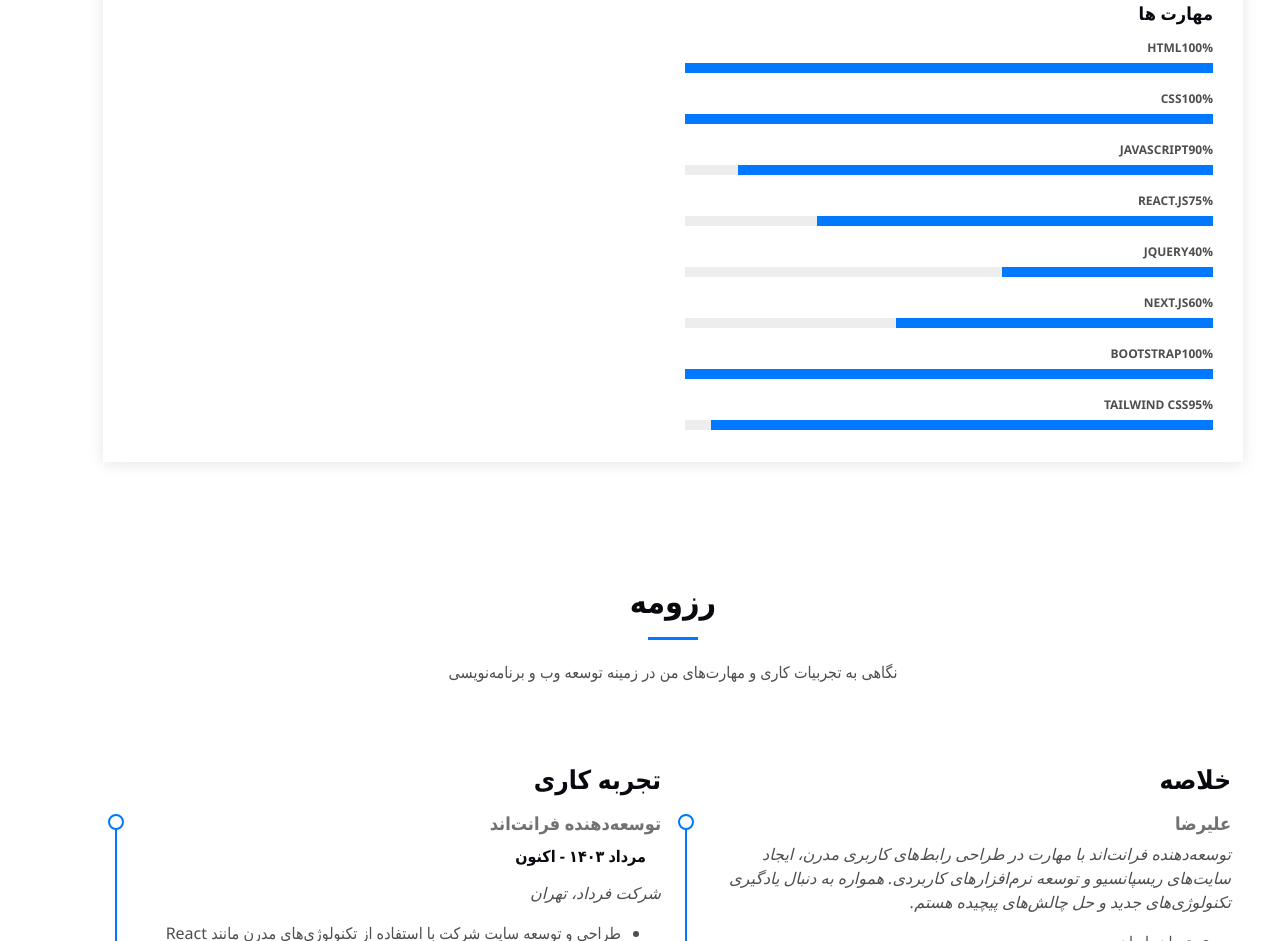
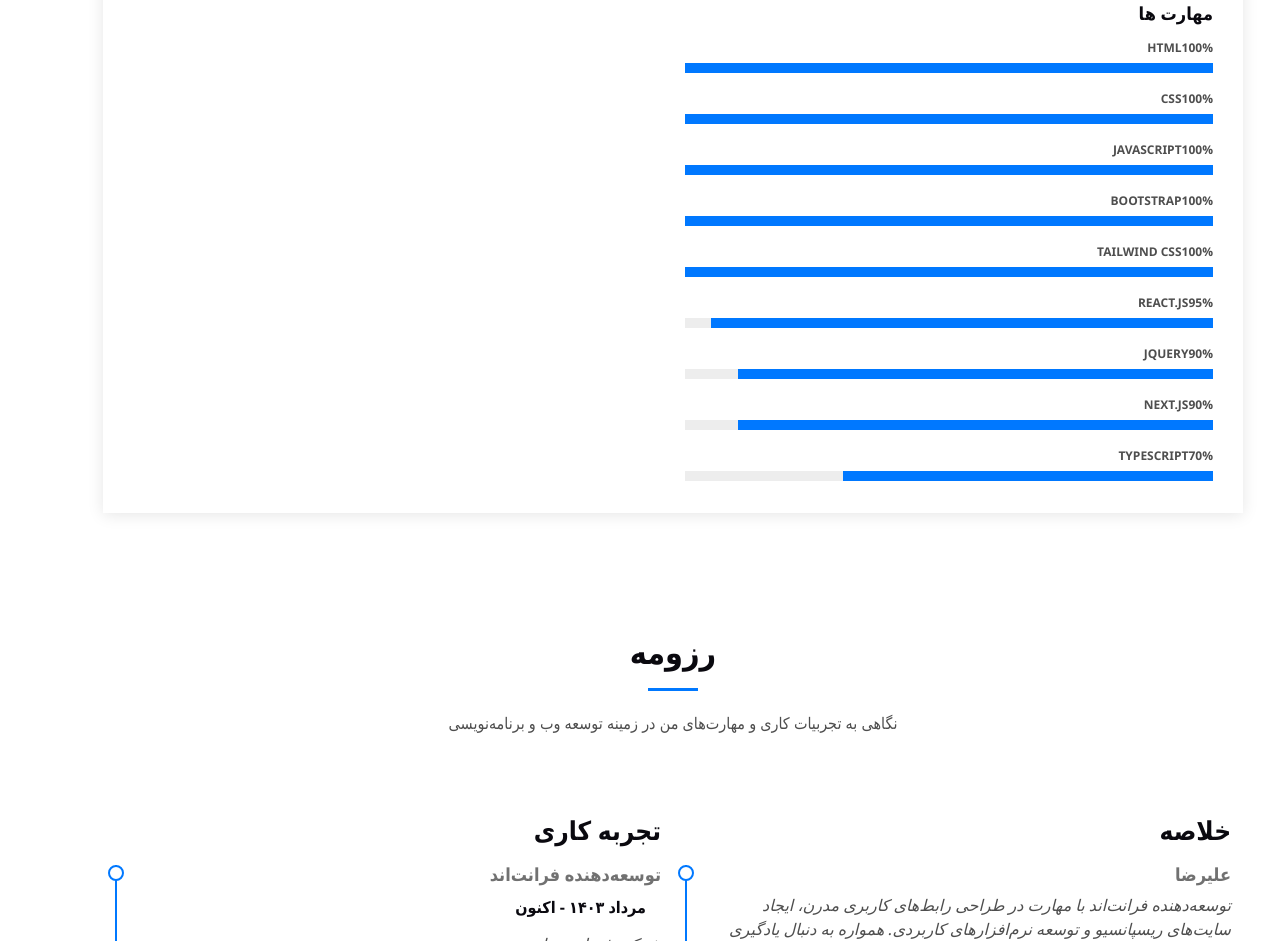
Before and after one commit to Alirezacody/Resume-, a plain HTML site: page index.html in a window 1280 px wide. Shown: the part 1168-2109 px from the top of the page. Drawn offline with Linux system fonts and the light colour scheme.

Commit message:
edit skills

```diff
--- a/index.html
+++ b/index.html
@@ -172,11 +172,11 @@
                   >
                   <div class="progress-bar-wrap">
                     <div
-                      class="progress-bar"
-                      role="progressbar"
-                      aria-valuenow="100"
-                      aria-valuemin="0"
-                      aria-valuemax="100"
+                    class="progress-bar"
+                    role="progressbar"
+                    aria-valuenow="100"
+                    aria-valuemin="0"
+                    aria-valuemax="100"
                     ></div>
                   </div>
                 </div>
@@ -184,7 +184,68 @@
 
                 <div class="progress">
                   <span class="skill"
-                    ><span>JavaScript</span> <i class="val">90%</i></span
+                  ><span>JavaScript</span> <i class="val">100%</i></span
+                  >
+                  <div class="progress-bar-wrap">
+                    <div
+                      class="progress-bar"
+                      role="progressbar"
+                      aria-valuenow="100"
+                      aria-valuemin="0"
+                      aria-valuemax="100"
+                      ></div>
+                    </div>
+                  </div>
+                  <!-- End Skills Item -->
+                  <div class="progress">
+                    <span class="skill"
+                      ><span>Bootstrap</span> <i class="val">100%</i></span
+                    >
+                    <div class="progress-bar-wrap">
+                      <div
+                        class="progress-bar"
+                        role="progressbar"
+                        aria-valuenow="100"
+                        aria-valuemin="0"
+                        aria-valuemax="100"
+                      ></div>
+                    </div>
+                  </div>
+
+                  <div class="progress">
+                    <span class="skill"
+                      ><span>Tailwind Css</span> <i class="val">100%</i></span
+                    >
+                    <div class="progress-bar-wrap">
+                      <div
+                        class="progress-bar"
+                        role="progressbar"
+                        aria-valuenow="100"
+                        aria-valuemin="0"
+                        aria-valuemax="100"
+                      ></div>
+                    </div>
+                  </div>
+
+                  <div class="progress">
+                    <span class="skill"
+                    ><span>React.js</span> <i class="val">95%</i></span
+                    >
+                    <div class="progress-bar-wrap">
+                      <div
+                      class="progress-bar"
+                      role="progressbar"
+                      aria-valuenow="95"
+                      aria-valuemin="0"
+                      aria-valuemax="100"
+                      ></div>
+                    </div>
+                </div>
+                <!-- End Skills Item -->
+
+                <div class="progress">
+                  <span class="skill"
+                    ><span>Jquery</span> <i class="val">90%</i></span
                   >
                   <div class="progress-bar-wrap">
                     <div
@@ -200,13 +261,13 @@
 
                 <div class="progress">
                   <span class="skill"
-                    ><span>React.js</span> <i class="val">75%</i></span
+                    ><span>NEXT.js</span> <i class="val">90%</i></span
                   >
                   <div class="progress-bar-wrap">
                     <div
                       class="progress-bar"
                       role="progressbar"
-                      aria-valuenow="75"
+                      aria-valuenow="90"
                       aria-valuemin="0"
                       aria-valuemax="100"
                     ></div>
@@ -214,63 +275,18 @@
                 </div>
                 <!-- End Skills Item -->
 
+                <!-- End Skills Item -->
+
+
                 <div class="progress">
                   <span class="skill"
-                    ><span>Jquery</span> <i class="val">40%</i></span
+                    ><span>TypeScript</span> <i class="val">70%</i></span
                   >
                   <div class="progress-bar-wrap">
                     <div
                       class="progress-bar"
                       role="progressbar"
-                      aria-valuenow="40"
-                      aria-valuemin="0"
-                      aria-valuemax="100"
-                    ></div>
-                  </div>
-                </div>
-                <!-- End Skills Item -->
-
-                <div class="progress">
-                  <span class="skill"
-                    ><span>NEXT.js</span> <i class="val">60%</i></span
-                  >
-                  <div class="progress-bar-wrap">
-                    <div
-                      class="progress-bar"
-                      role="progressbar"
-                      aria-valuenow="60"
-                      aria-valuemin="0"
-                      aria-valuemax="100"
-                    ></div>
-                  </div>
-                </div>
-                <!-- End Skills Item -->
-
-                <div class="progress">
-                  <span class="skill"
-                    ><span>Bootstrap</span> <i class="val">100%</i></span
-                  >
-                  <div class="progress-bar-wrap">
-                    <div
-                      class="progress-bar"
-                      role="progressbar"
-                      aria-valuenow="100"
-                      aria-valuemin="0"
-                      aria-valuemax="100"
-                    ></div>
-                  </div>
-                </div>
-                <!-- End Skills Item -->
-
-                <div class="progress">
-                  <span class="skill"
-                    ><span>Tailwind Css</span> <i class="val">95%</i></span
-                  >
-                  <div class="progress-bar-wrap">
-                    <div
-                      class="progress-bar"
-                      role="progressbar"
-                      aria-valuenow="95"
+                      aria-valuenow="70"
                       aria-valuemin="0"
                       aria-valuemax="100"
                     ></div>
```
